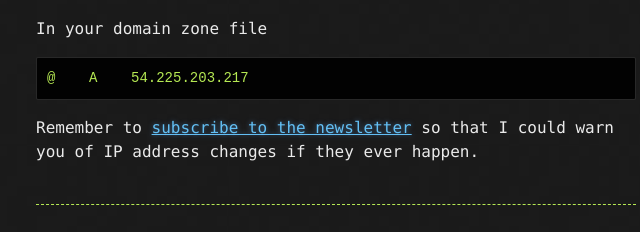
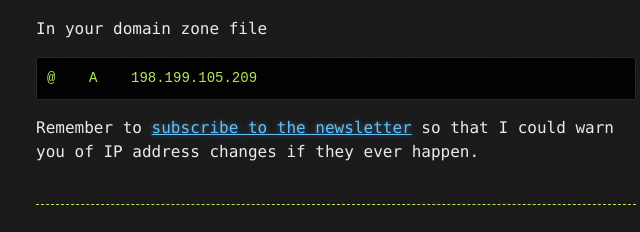
Before and after one commit to vovayartsev/gate301, a plain HTML site: page index.html in a window 1280 px wide. Shown: the part 387-619 px from the top of the page, 304-944 px from the left. Drawn offline with Linux system fonts and the light colour scheme.

Commit message:
Digital Ocean server

```diff
--- a/index.html
+++ b/index.html
@@ -42,7 +42,7 @@
 
         <p>In your domain zone file</p>
 
-<pre><code>@    A    54.225.203.217
+<pre><code>@    A    198.199.105.209
 </code></pre>
 
         <p>Remember to <a target="_blank"
```
